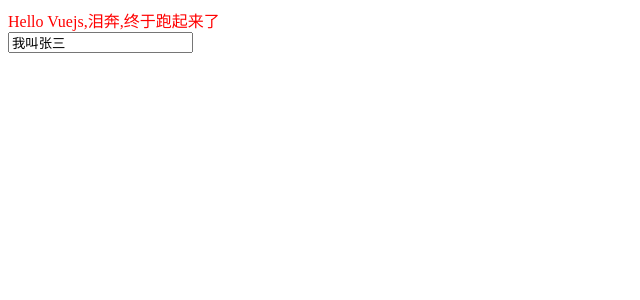
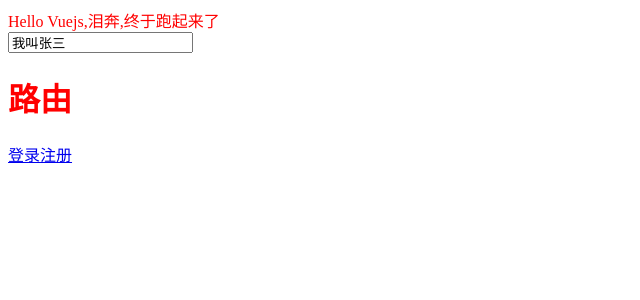
Before and after one commit to FreedGo/learnVuejs, a Vue app: page /#/ in a window 1280 px wide. Shown: the top 300 px of the page, without its empty margins (0-640 px from the left). Built offline with nearby package versions, Linux system fonts and the light colour scheme.

Commit message:
路由有问题

```diff
--- a/hello.html
+++ b/hello.html
@@ -9,6 +9,4 @@
 
 </div>
 </body>
-<script src="./dist/build.js"></script>
-
 </html>
--- a/package.json
+++ b/package.json
@@ -5,7 +5,7 @@
   "main": "main.js",
   "scripts": {
     "dev": "webpack-dev-server --inline --hot --open --port 3008",
-    "dist":"webpack -p"
+    "dist": "webpack -p"
   },
   "author": "",
   "license": "ISC",
@@ -25,6 +25,7 @@
     "style-loader": "^0.13.1",
     "url-loader": "^0.5.7",
     "vue-loader": "^10.0.2",
+    "vue-router": "^2.5.3",
     "vue-template-compiler": "^2.1.8",
     "webpack": "^1.14.0",
     "webpack-dev-server": "^1.16.2"
--- a/src/hello.js
+++ b/src/hello.js
@@ -1,10 +1,27 @@
 /**
  * Created by Freed on 2017/5/22.
  */
-import Vue from 'vue';
-import hello from './hello.vue';
+// 1.导入相关包
+import Vue from 'vue';                    //引入vue
+import vueRouter from  'vue-router';      //
+
+
+// 2.导入组件
+import hello from './hello.vue';          //引入vue模板
+import Login from './login.vue';          //引入vue模板
+import Reg from './reg.vue';              //引入vue模板
+
+Vue.use(vueRouter);                       //vue使用路由这个模块
+
+let router = new vueRouter({              //配置路由
+    route:[
+        {name:'Login',path:'/account/login/:username/:password',component:Login},
+        {name:'Reg',path:'/account/reg/:username/:phone',component:Reg}
+    ]
+});
 
 new Vue({
     el:'#hello',
+    router,                              //vue初始化的时候使用配置好的,路由
     render:creat=>creat(hello)
 });
--- a/src/hello.vue
+++ b/src/hello.vue
@@ -5,6 +5,13 @@
         </div>
         <div class="title2">
             <input type="text" v-model="username">
+        </div>
+        <div class="luyou">
+            <h1>路由</h1>
+            <router-link to="/accouont/login/">登录</router-link>
+            <router-link to="/accouont/login/">注册</router-link>
+            <!--占位-->
+            <router-view></router-view>
         </div>
     </div>
 </template>
--- /dev/null
+++ b/src/login.vue
@@ -0,0 +1,16 @@
+<template>
+    <div class="tmpl">
+        <h1>{{dec}}</h1>
+        <p>用户名:{{this.$route.params.username}}</p>
+        <p>密码:{{this.$route.params.username}}</p>
+    </div>
+</template>
+<script>
+    export default{
+        data(){
+            return{
+                dec:'这是登录组件',
+            }
+        }
+    }
+</script>
--- /dev/null
+++ b/src/reg.vue
@@ -0,0 +1,16 @@
+<template>
+    <div class="tmpl">
+        <h1>{{dec}}</h1>
+        <p>用户名:{{username}}</p>
+        <p>手机号:{{phone}}</p>
+    </div>
+</template>
+<script>
+    export default{
+        data(){
+            return{
+                dec:'这是注册组件',
+            }
+        }
+    }
+</script>
```
